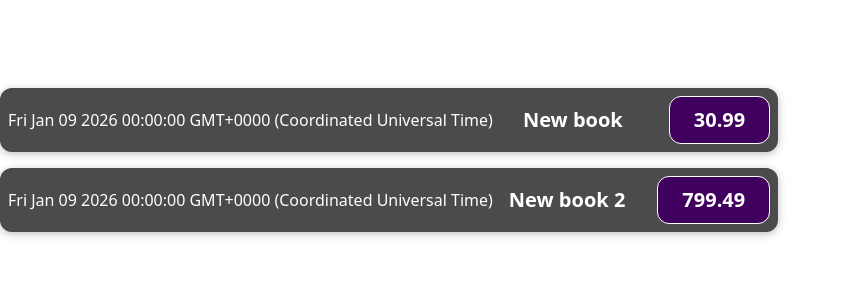
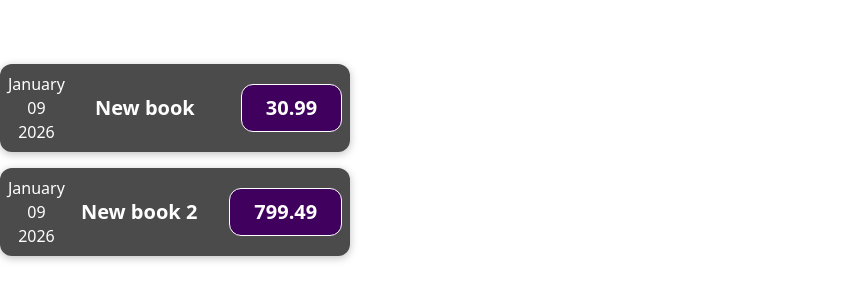
Before and after one commit to kxrl1/Expenses, a React (Vite) app: page / in a window 1280 px wide. Shown: the part 240-540 px from the top of the page, without its empty margins (0-845 px from the left). Built offline with nearby package versions, Linux system fonts and the light colour scheme.

Commit message:
Komponendi jaotamine mitmeks komponendiks

```diff
--- a/src/components/ExpenseDate.jsx
+++ b/src/components/ExpenseDate.jsx
@@ -0,0 +1,15 @@
+const ExpenseDate = (props) => {
+    const day = props.date.toLocaleString('en-US', {day: '2-digit'});
+    const month = props.date.toLocaleString('en-US', {month: 'long'});
+    const year = props.date.getFullYear();
+
+    return(
+        <div>
+            <div>{month}</div>
+            <div>{day}</div>
+            <div>{year}</div>
+        </div>
+    );
+}
+
+export default ExpenseDate
--- a/src/components/ExpenseItem.jsx
+++ b/src/components/ExpenseItem.jsx
@@ -1,13 +1,14 @@
 import './ExpenseItem.css'
+import ExpenseDate from './ExpenseDate.jsx'
 
 const ExpenseItem = (props) => {
 
     console.log(props)
-    console.log(props.data)
+    console.log(props.data.date)
 
     return(
         <div className='expense-item'>
-            <div>{props.data.date.toString()}</div>
+            <ExpenseDate date={props.data.date} />
             <div className='expense-item__description'>
                 <h2>{props.data.title}</h2>
                 <div className='expense-item__price'>{props.data.price}</div>
```
